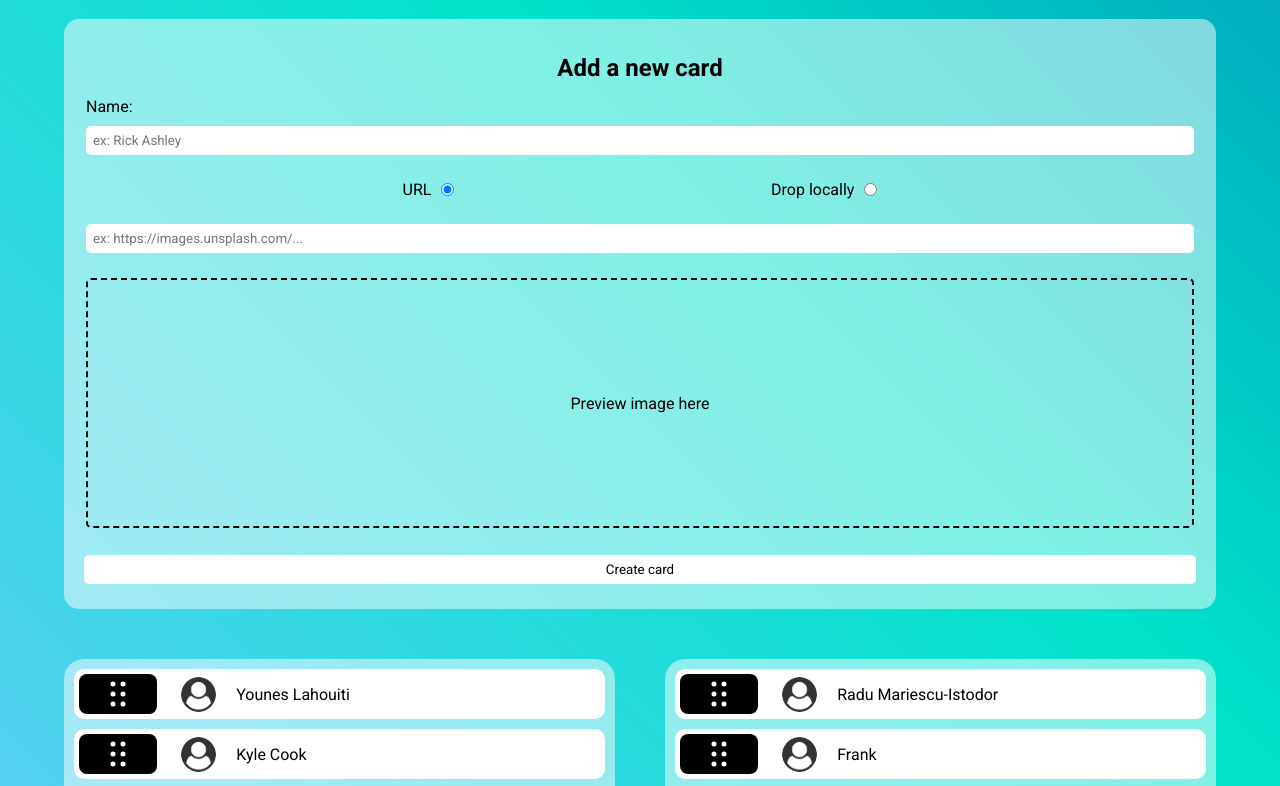
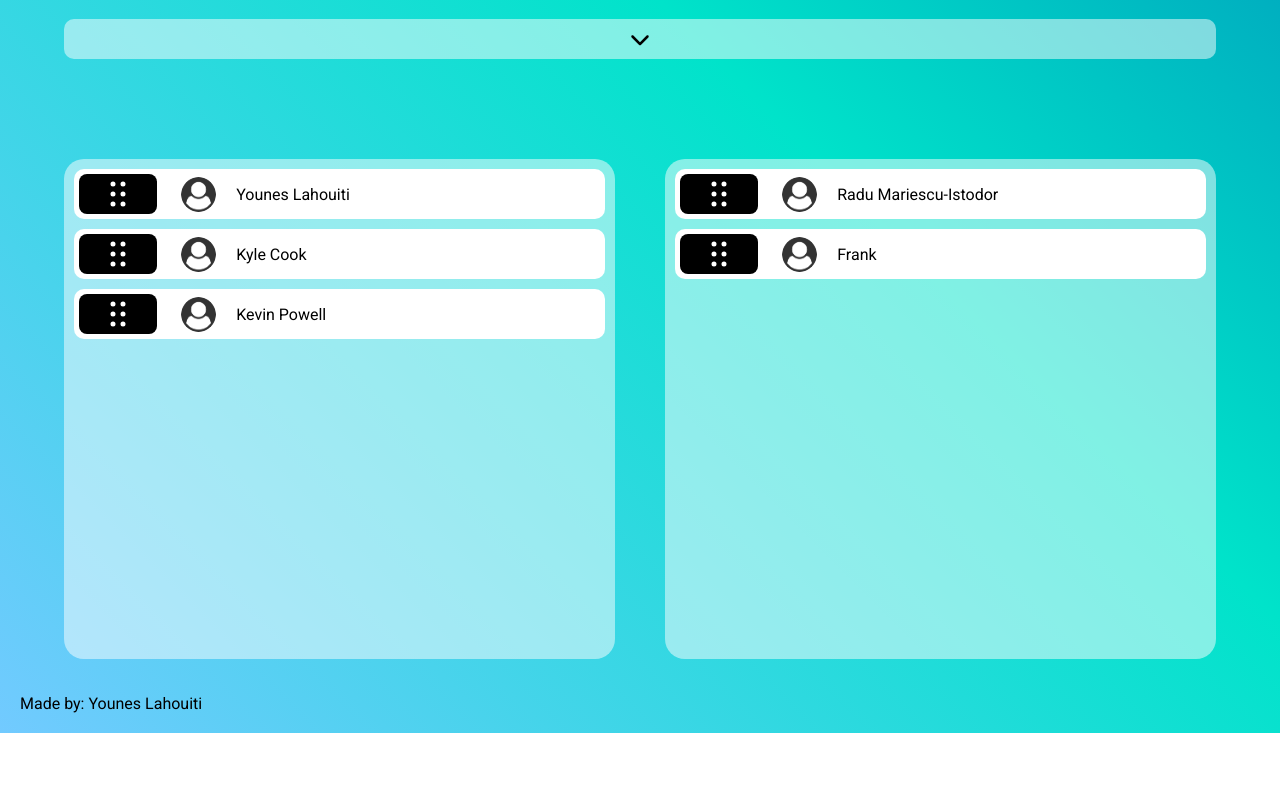
Before and after one commit to LePhenix47/Drag-n-drop_Younes-Lahouiti, a website built with webpack: page index.html in a window 1280 px wide. Shown: the part 74-860 px from the top of the page. After the commit the page ends 807 px from the top, so only its background shows below. Built offline with nearby package versions, Linux system fonts and the light colour scheme.

Commit message:
Addition of code to toggle the card to add new draggable elements to the container

```diff
--- a/index.html
+++ b/index.html
@@ -45,7 +45,19 @@
     </header>
 
     <main class="index">
+        <div class="index__expand">
+            <label class="index__label index__label--expand" for="expand-checkbox">
+                <svg class="index__label--svg index__label--svg-expand no-pointer-events"
+                    xmlns="http://www.w3.org/2000/svg" viewBox="0 0 512 512" height="20" fill="currentColor">
+                    <!--! Font Awesome Pro 6.4.0 by @fontawesome - https://fontawesome.com License - https://fontawesome.com/license (Commercial License) Copyright 2023 Fonticons, Inc. -->
+                    <path
+                        d="M233.4 406.6c12.5 12.5 32.8 12.5 45.3 0l192-192c12.5-12.5 12.5-32.8 0-45.3s-32.8-12.5-45.3 0L256 338.7 86.6 169.4c-12.5-12.5-32.8-12.5-45.3 0s-12.5 32.8 0 45.3l192 192z" />
+                </svg>
+                <input type="checkbox" id="expand-checkbox" class="screen-readers-only">
+            </label>
+        </div>
         <section class="index__new-cards">
+            <div class="index__new-cards-wrapper">
                 <form action="#" class="index__form">
                     <fieldset class="index__fieldset">
                         <legend class="index__legend">Add a new card</legend>
@@ -58,14 +70,14 @@
                         </section>
 
                         <section class="index__new-card index__new-card--image">
-                        <!-- <h3 class="index__new-card index__new-card--title">Set image type:</h3> -->
                             <div class="index__upload-type-container">
                                 <label for="upload-type-url" class="index__label index__label--upload-type">URL
                                     <input type="radio" name="upload-type" id="upload-type-url"
                                         class="index__input index__input--upload-type" checked />
                                 </label>
 
-                            <label for="upload-type-drop" class="index__label index__label--upload-type">Drop locally
+                                <label for="upload-type-drop" class="index__label index__label--upload-type">Drop
+                                    locally
                                     <input type="radio" name="upload-type" id="upload-type-drop"
                                         class="index__input index__input--upload-type" />
                                 </label>
@@ -73,8 +85,8 @@
 
                             <div class="index__image-labels">
                                 <label class="index__label index__label--image-url" for="add-image-url">
-                                <input type="url" placeholder="ex: https://images.unsplash.com/..." id="add-image-url"
-                                    class="index__input" />
+                                    <input type="url" placeholder="ex: https://images.unsplash.com/..."
+                                        id="add-image-url" class="index__input" />
                                 </label>
 
                                 <label class="index__label index__label--image-drop" for="add-image-file">
@@ -93,6 +105,7 @@
                     </fieldset>
                     <button type="submit" class="index__button index__submit-form">Create card</button>
                 </form>
+            </div>
         </section>
 
         <section class="index__containers">
--- a/src/sass/pages/_index.scss
+++ b/src/sass/pages/_index.scss
@@ -15,6 +15,32 @@
     display: flex;
     flex-direction: column;
     gap: 50px;
+
+    &__expand {
+
+        &:has(input#expand-checkbox:checked)+.index__new-cards {
+            grid-template-rows: 1fr;
+        }
+
+        &:has(input#expand-checkbox:checked) svg {
+            rotate: 180deg;
+        }
+    }
+
+
+    &__new-cards {
+        //Trick to animate a height to auto
+        display: grid;
+
+
+        grid-template-rows: 0fr;
+
+        transition: grid-template-rows 0.5s ease-out;
+    }
+
+    &__new-cards-wrapper {
+        overflow: hidden;
+    }
 
     &__form {
         background-color: var(--semi-transparent-bg);
@@ -120,6 +146,18 @@
         gap: 10px;
 
         width: 100%;
+
+        &--expand {
+            background-color: var(--semi-transparent-bg);
+
+            border-radius: 10px;
+
+            padding: 10px;
+
+            &>svg {
+                transition: rotate 350ms ease-out;
+            }
+        }
 
         &--upload-type {
             @include center-flex(10px);
```
Also changed, not shown: dist/style.css. Lines whose indentation alone changed are shown as unchanged.
